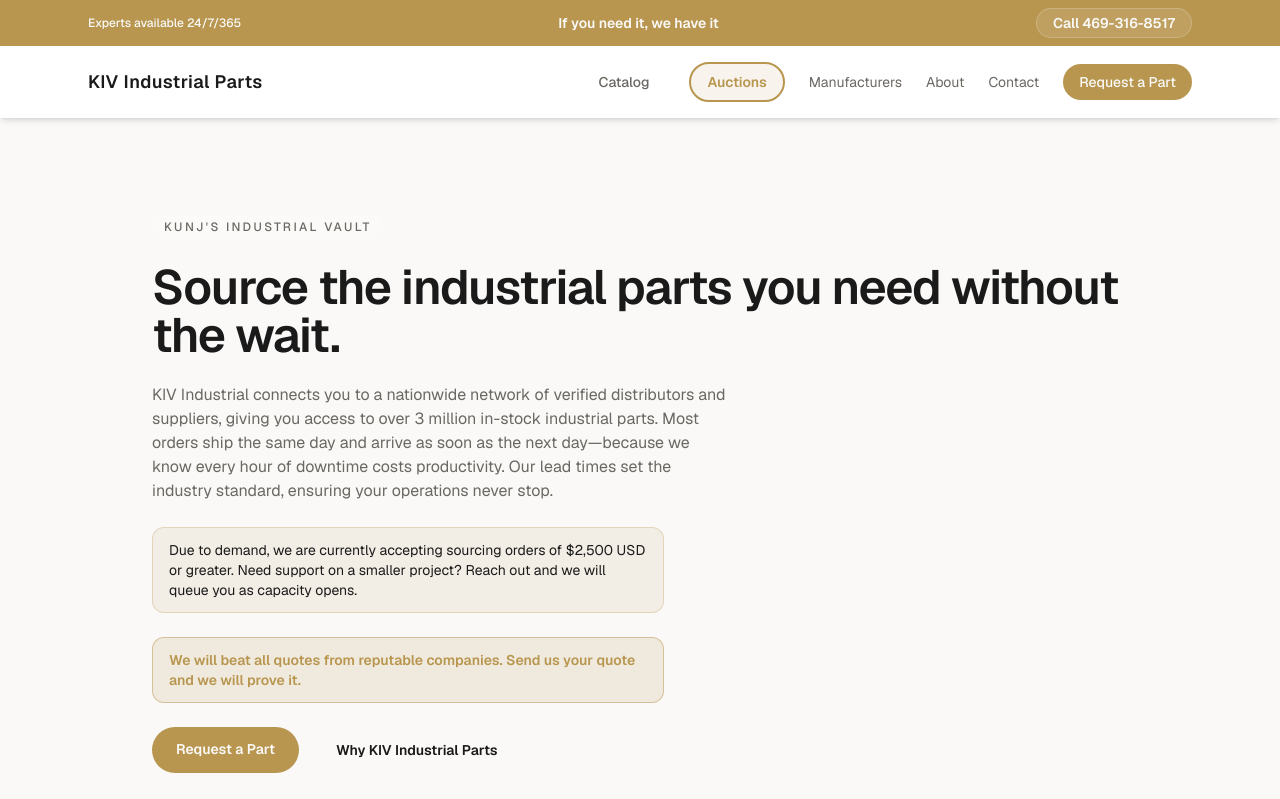
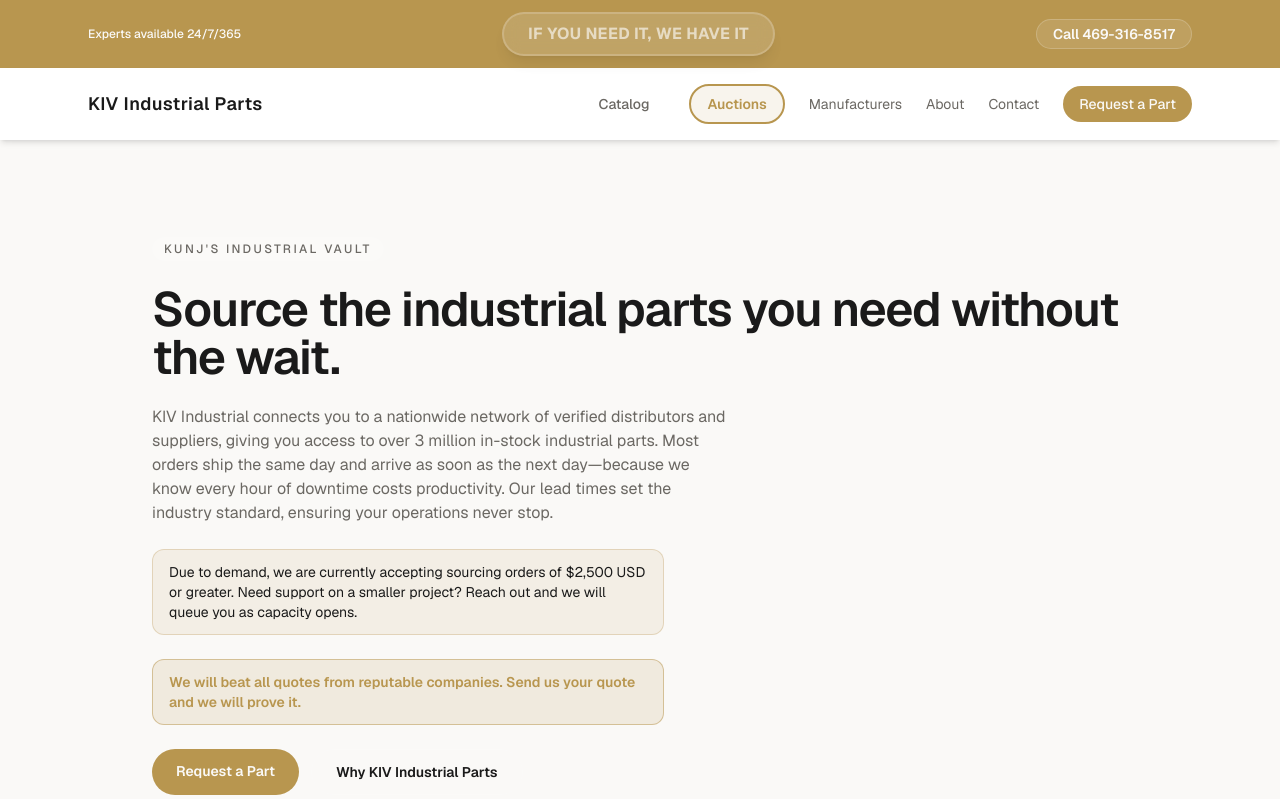
Before and after one commit to kunjtapiawala/kivindustrial, a Next.js app: page / in a window 1280 px wide. Shown: the top 799 px of the page. Built offline with nearby package versions, Linux system fonts and the light colour scheme.

Commit message:
Enhance support banner: make 'If you need it, we have it' more prominent with bold styling, animation, and visual effects

```diff
--- a/src/components/support-banner.tsx
+++ b/src/components/support-banner.tsx
@@ -1,9 +1,11 @@
 const SupportBanner = () => {
   return (
     <div className="bg-accent text-xs text-background shadow-sm">
-      <div className="mx-auto flex max-w-6xl flex-col items-center justify-between gap-2 px-4 py-2 sm:flex-row sm:px-6">
+      <div className="mx-auto flex max-w-6xl flex-col items-center justify-between gap-3 px-4 py-3 sm:flex-row sm:px-6">
         <p className="font-medium">Experts available 24/7/365</p>
-        <p className="text-sm font-semibold">If you need it, we have it</p>
+        <p className="relative rounded-full border-2 border-background/30 bg-background/20 px-6 py-2 text-base font-bold uppercase tracking-wide shadow-lg backdrop-blur-sm animate-pulse">
+          If you need it, we have it
+        </p>
         <a
           href="tel:+14693168517"
           className="rounded-full border border-background/20 bg-background/10 px-4 py-1 text-sm font-semibold text-background transition hover:bg-background/20 focus-visible:outline-none focus-visible:ring-2 focus-visible:ring-background focus-visible:ring-offset-2 focus-visible:ring-offset-accent"
```
